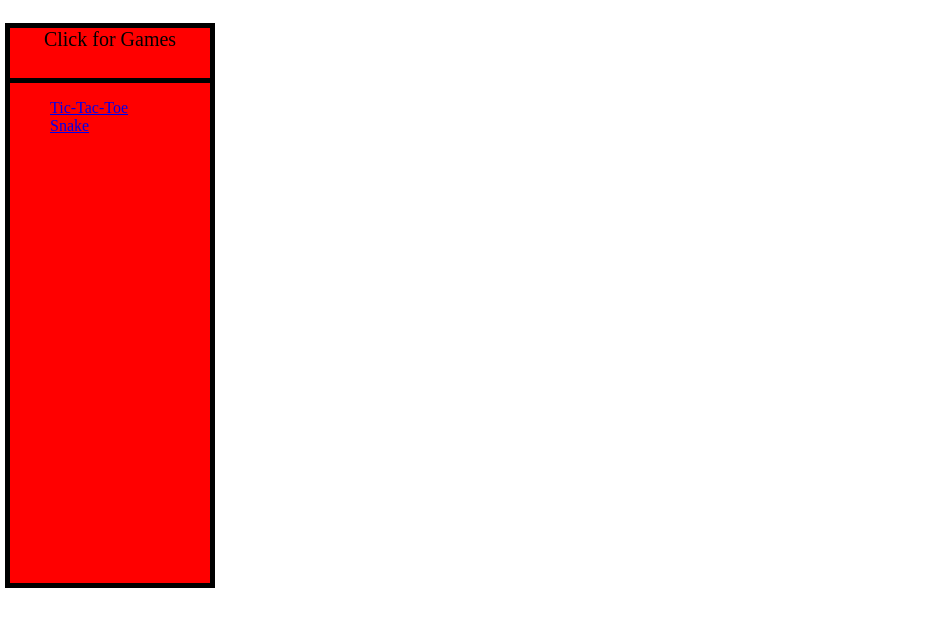
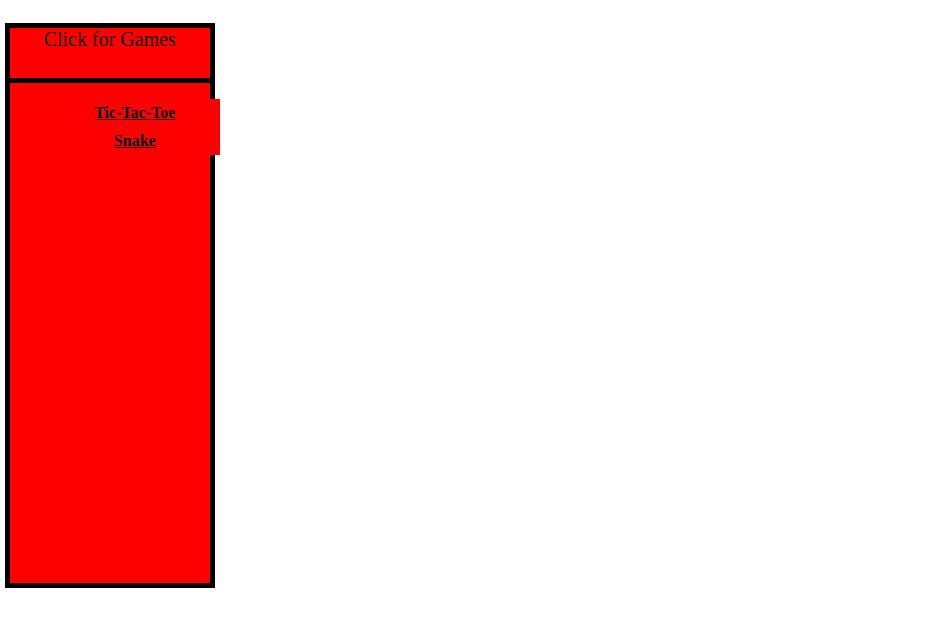
Before and after one commit to jsweaver96/personal, a plain HTML site: page index.html in a window 1280 px wide. Both pictures are taken after a click on the element "Click for Games". Shown: the part 77-704 px from the top of the page, without its empty margins (0-933 px from the left). Drawn offline with nearby package versions, Linux system fonts and the light colour scheme.

```diff
--- a/assets/css/styles.css
+++ b/assets/css/styles.css
@@ -15,6 +15,20 @@
     margin-top: auto;
     margin-bottom: auto;
 }
+
+a:link, a:visited {
+	    display: block;
+	    width: 100%;
+	    text-align: center;
+	    font-weight: bold;
+	    padding: 5px;
+	    color: black;
+	    background-color: red;
+	}
+
+a:hover, a:active {
+	     background-color: #330000;
+	 }
 
 /* Front Page Styles */
 #gamesTab {
--- a/index.html
+++ b/index.html
@@ -10,8 +10,8 @@
   <div id="gamesTab">Click for Games</div>
   <div id="sidebar">
     <ul style="list-style-type:none">
-      <li><a class="spread" href="/personal/html/TTT.html">Tic-Tac-Toe</a></li>
-      <li><a class="spread" href="/personal/html/Snake.html">Snake</a></li>
+      <li><a href="/personal/html/TTT.html">Tic-Tac-Toe</a></li>
+      <li><a href="/personal/html/Snake.html">Snake</a></li>
     </ul>
   </div>
 </html>
```
